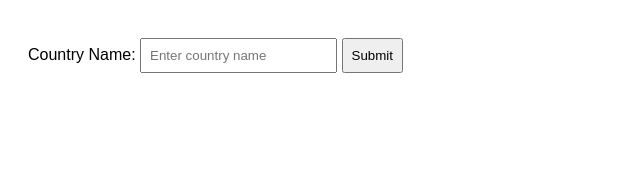
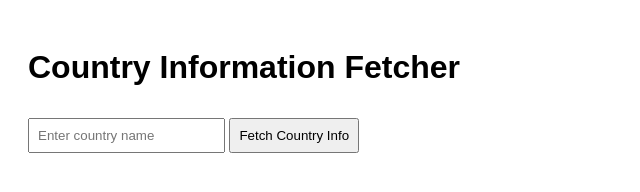
Before and after one commit to ShamoneRuiters/2676995-lab4-sd, a plain HTML site: page index.html in a window 1280 px wide. Shown: the whole page, without its empty margins (0-640 px from the left). Drawn offline with Linux system fonts and the light colour scheme.

Commit message:
Update index.html

```diff
--- a/index.html
+++ b/index.html
@@ -1,13 +1,18 @@
 <!DOCTYPE html>
-<html>
+<html lang="en">
 <head>
-    <title>Country Information</title>
+    <meta charset="UTF-8">
+    <meta name="viewport" content="width=device-width, initial-scale=1.0">
+    <title>Country Info Fetcher</title>
     <link rel="stylesheet" href="styles.css">
 </head>
 <body>
-    <label for="country-input">Country Name:</label>
-    <input type="text" id="country-input" placeholder="Enter country name">
-    <button id="fetch-country-btn">Submit</button>
+    <h1>Country Information Fetcher</h1>
+
+    <section>
+        <input type="text" id="country-input" placeholder="Enter country name">
+        <button id="fetch-country-btn">Fetch Country Info</button>
+    </section>
 
     <section id="country-info"></section>
     <section id="bordering-countries"></section>
```
